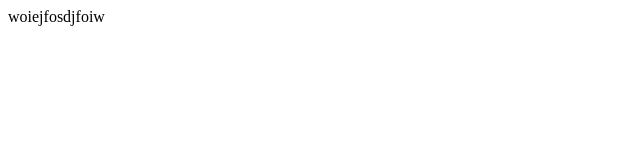
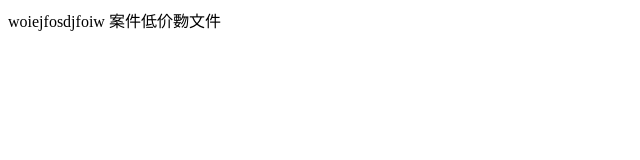
Before and after one commit to xk-code/git-deom, a plain HTML site: page index.html in a window 1280 px wide. Shown: the whole page, without its empty margins (0-640 px from the left). Drawn offline with Linux system fonts and the light colour scheme.

Commit message:
xk第二次提交

```diff
--- a/index.html
+++ b/index.html
@@ -9,7 +9,7 @@
 </head>
 
 <body>
-    woiejfosdjfoiw
+    woiejfosdjfoiw 案件低价覅文件
 </body>
 
 </html>
```
